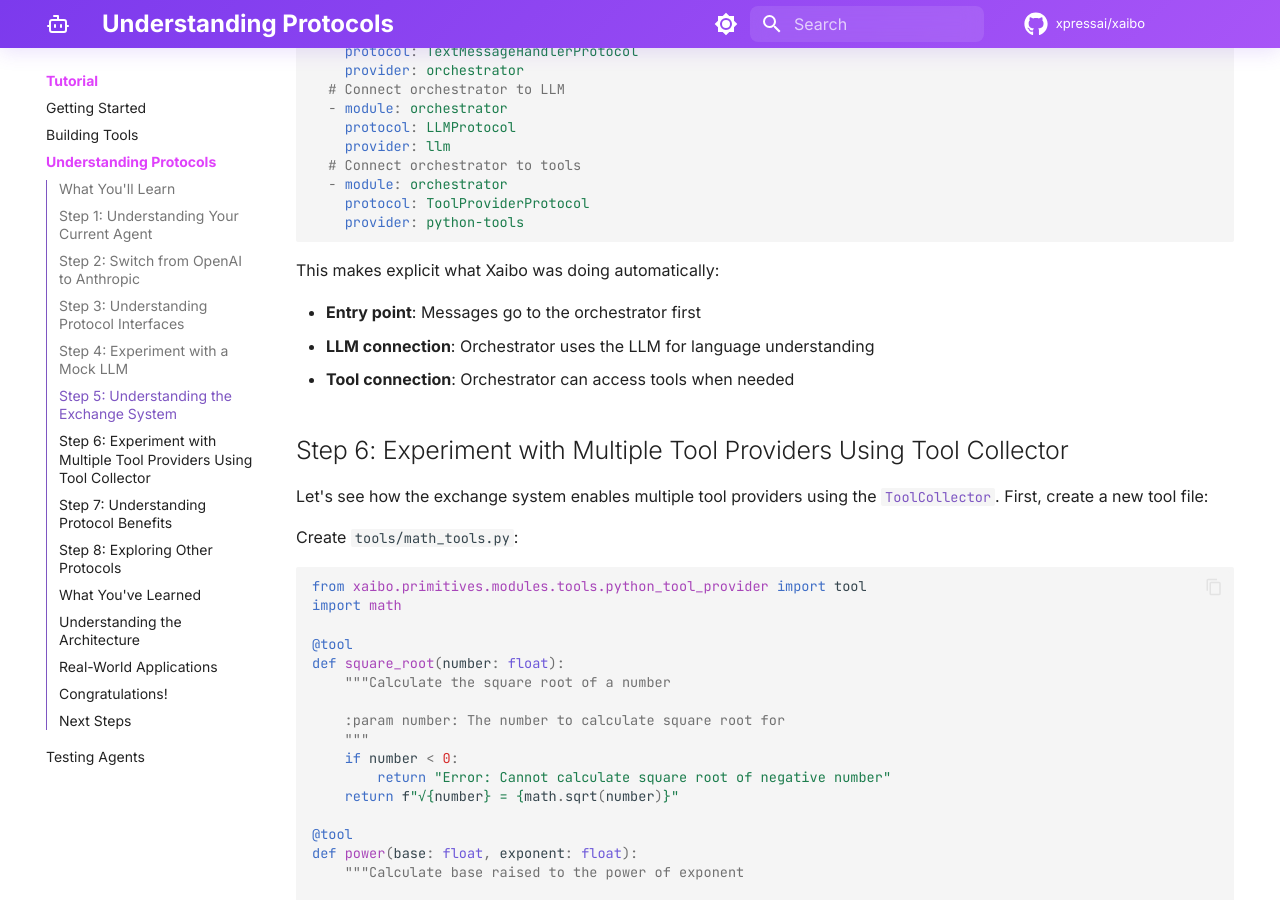
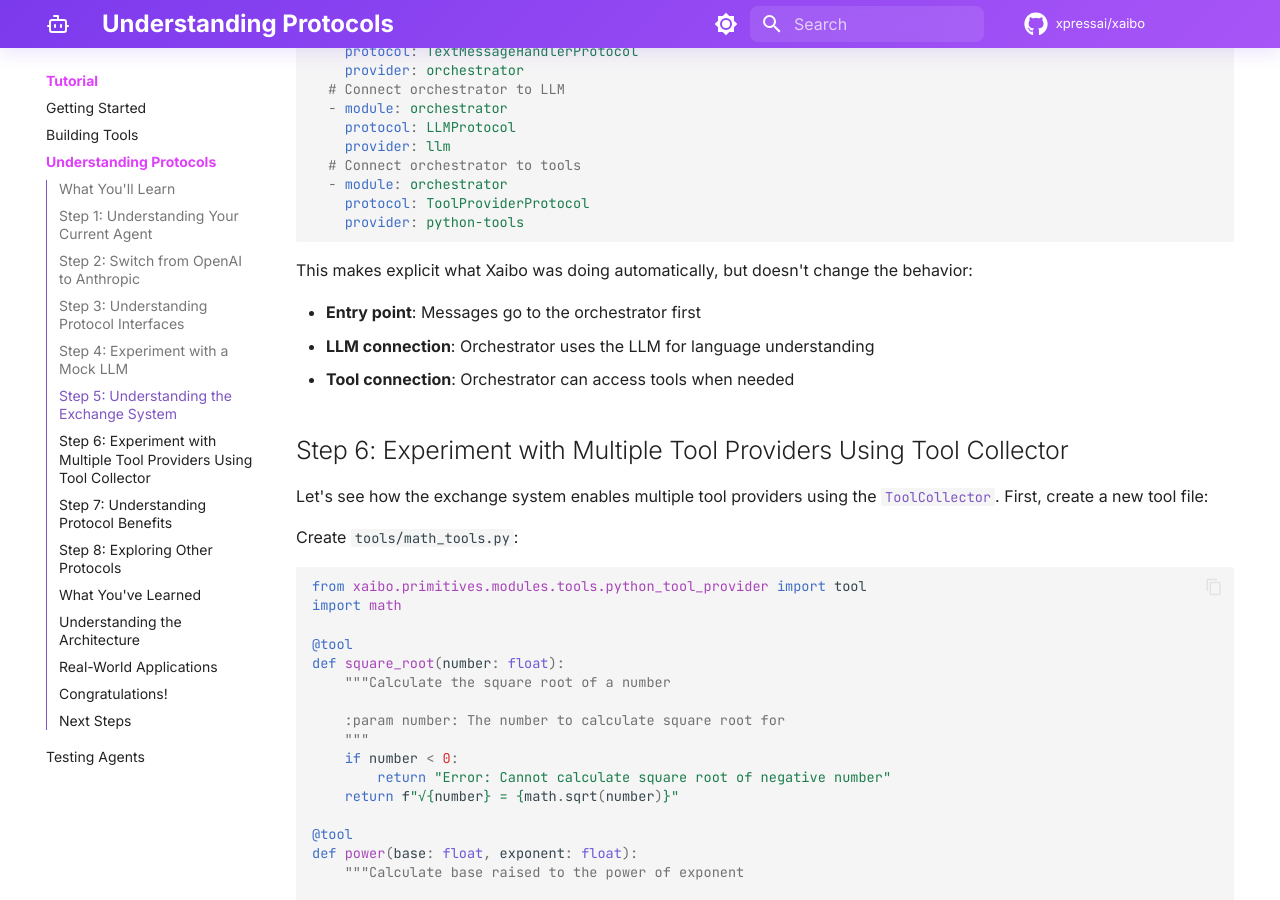
Before and after one commit to XpressAI/xaibo, an MkDocs documentation site: the page built from docs/tutorial/understanding-protocols.md, in a window 1280 px wide and 900 px high, scrolled down 5473 px. Built offline with MkDocs 1.6.1 and Material for MkDocs 9.7.7, drawn with Linux system fonts in a browser that asks for light colours; comment, search, counter and statistics services are not loaded; part of the change alters nothing that is shown; some of the changed text lies outside the part shown.

````diff
--- a/docs/tutorial/understanding-protocols.md
+++ b/docs/tutorial/understanding-protocols.md
@@ -168,7 +168,7 @@ nano agents/mock-example.yml
 Change the configuration to use a mock LLM with proper response sequence:
 
 ```yaml
-id: example  # Keep the same agent ID
+id: mock-example
 description: An example agent using a mock LLM for testing
 modules:
   - module: xaibo.primitives.modules.llm.MockLLM
@@ -207,7 +207,7 @@ Test the mock agent:
 curl -X POST http://127.0.0.1:9001/openai/chat/completions \
   -H "Content-Type: application/json" \
   -d '{
-    "model": "example",
+    "model": "mock-example",
     "messages": [
       {"role": "user", "content": "What time is it?"}
     ]
@@ -267,7 +267,7 @@ exchange:
 
 <!-- TODO: Add screenshot of the configuration file showing the exchange system -->
 
-This makes explicit what Xaibo was doing automatically:
+This makes explicit what Xaibo was doing automatically, but doesn't change the behavior:
 
 - **Entry point**: Messages go to the orchestrator first
 - **LLM connection**: Orchestrator uses the LLM for language understanding
````
